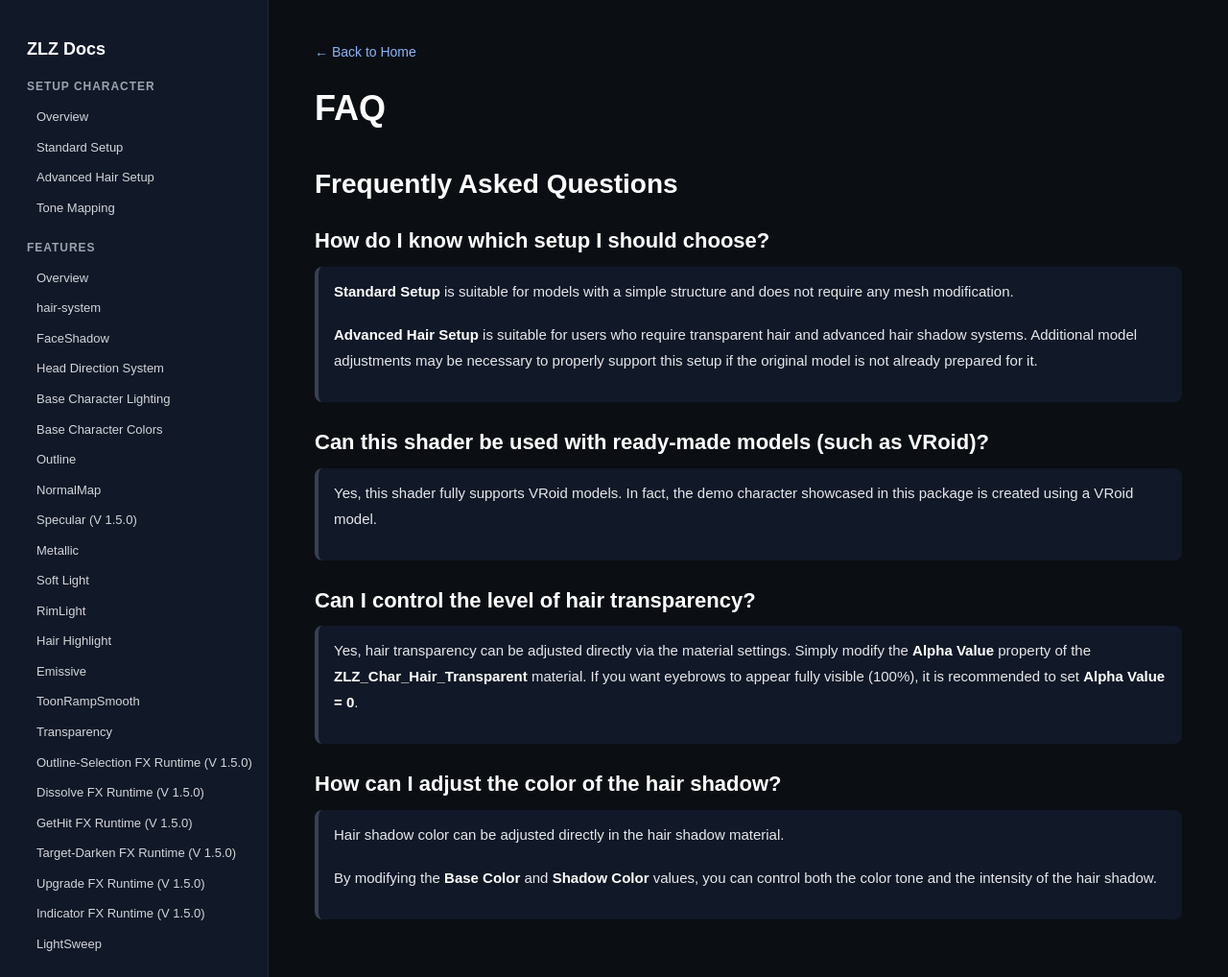
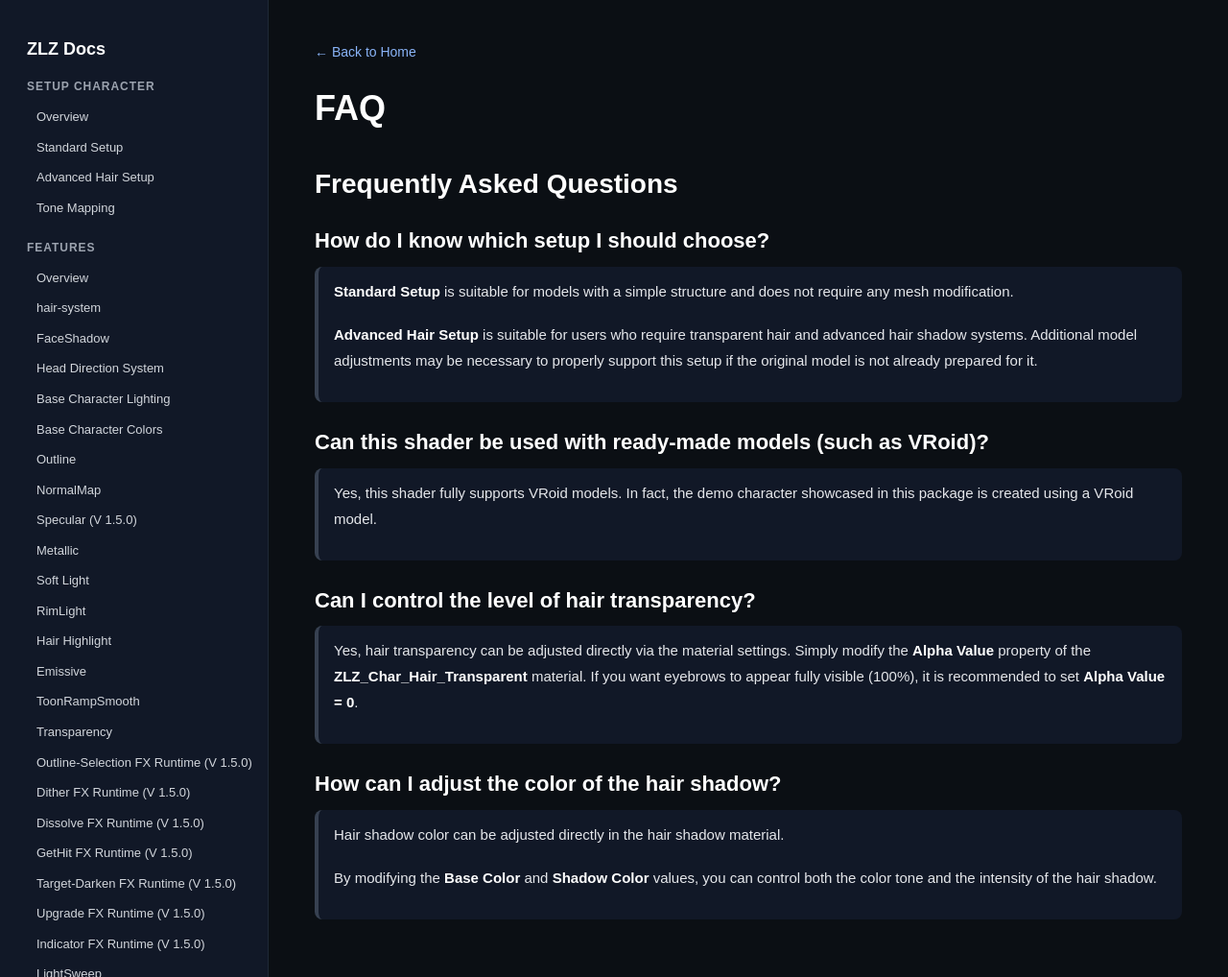
Before and after one commit to zlz-studio/zlz-studio.github.io, a Jekyll site: the page built from faq/index.md, in a window 1280 px wide and 1018 px high. Shown: the whole window at 96% size. Built offline with Jekyll 4.4.1, drawn with Linux system fonts in a browser that asks for light colours.

Commit message:
Update sidebar.html

```diff
--- a/_includes/sidebar.html
+++ b/_includes/sidebar.html
@@ -110,6 +110,11 @@
    Outline-Selection FX Runtime (V 1.5.0)
 </a>
 
+<a href="{{ '/features/Dither/' | relative_url }}"
+   class="{% if page.url contains '/features/Dither/' %}active{% endif %}">
+   Dither FX Runtime (V 1.5.0)
+</a>
+
 <a href="{{ '/features/Dissolve/' | relative_url }}"
    class="{% if page.url contains '/features/Dissolve/' %}active{% endif %}">
    Dissolve FX Runtime (V 1.5.0)
```
